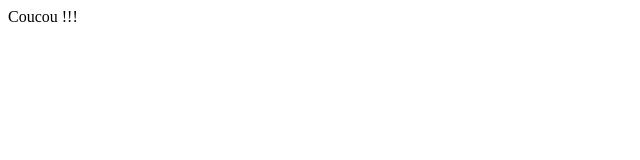
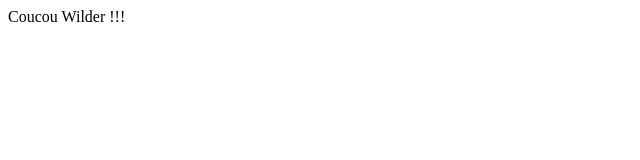
Before and after one commit to AurelienBarbier/0918_atelier_git, a plain HTML site: page index.html in a window 1280 px wide. Shown: the full height of the page, 0-640 px from the left. Drawn offline with Linux system fonts and the light colour scheme.

Commit message:
Change index

```diff
--- a/index.html
+++ b/index.html
@@ -7,6 +7,6 @@
   <meta name="viewport" content="width=device-width, initial-scale=1">
 </head>
 <body>
-  Coucou !!!
+  Coucou Wilder !!!
 </body>
 </html>
```
